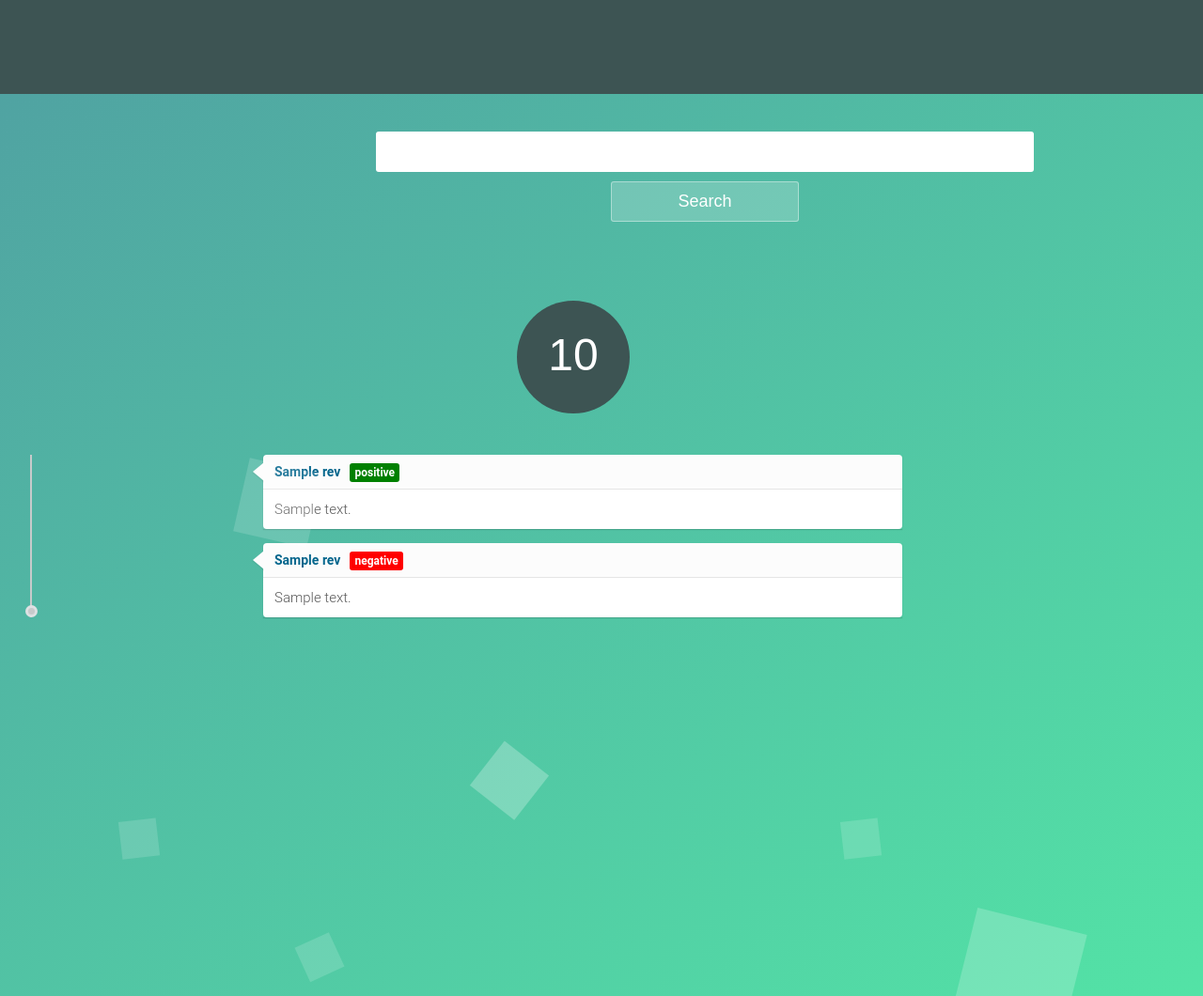
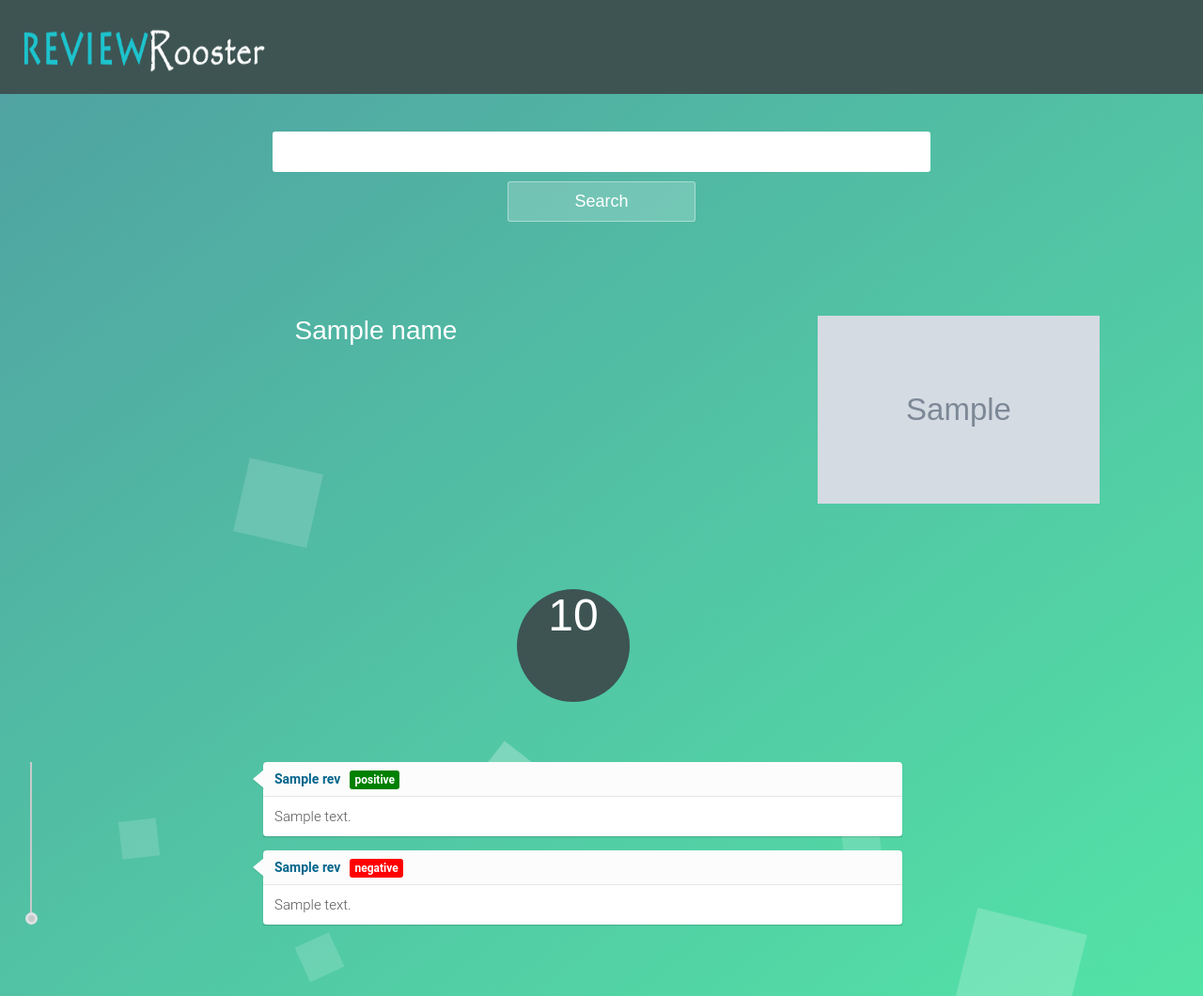
Before and after one commit to masterwayne/RevRoaster, a Django app: template revroaster/templates/revroaster/searchpage2.html in a window 1280 px wide. Shown: the whole page at 94% size. Run offline with Django 3.2, Linux system fonts and the light colour scheme; the template is opened without the code that fills it: most values are stand-ins (such as "Sample title", 1, 10 or a date in 2020); grey boxes marked "Sample" are stand-in pictures; parts of the project's set-up code (start-up, migrations or seed data) failed here and were passed over.

Commit message:
finished changes and bot fully functional with image and name

```diff
--- a/revroaster/sentiment_mod.py
+++ b/revroaster/sentiment_mod.py
@@ -99,7 +99,9 @@ voted_classifier = VoteClassifier(
                                   LinearSVC_classifier,
                                   MNB_classifier,
                                   BernoulliNB_classifier,
-                                  LogisticRegression_classifier)
+                                  LogisticRegression_classifier,
+                                  LinearSVC_classifier,
+                                  SGDC_classifier)
 
 
 
--- a/revroaster/static/revroaster/css/design.css
+++ b/revroaster/static/revroaster/css/design.css
@@ -1,3 +1,11 @@
+#imgmar{
+
+position:absolute;
+margin-top:2%;
+}
+a{
+  text-decoration: none;
+}
 * {
   box-sizing: border-box;
   margin: 0;
@@ -77,10 +85,10 @@ body :-ms-input-placeholder {
   margin: 300px;
   margin-left:400px;
 }
+
 #shift2{
-  position:absolute;
-  margin: 10px;
-  margin-left:200px;
+  position:relative;
+  margin: 20px 0px 0px 0px;
   z-index:2;
 }
 #revshift{
@@ -88,16 +96,48 @@ body :-ms-input-placeholder {
   margin-top: 300px;
   z-index:2;
 }
+
+#please{
+  display:flex;
+  justify-content:space-between;
+  position:relative;
+  margin: 40px 10px 0px 0px;
+  z-index:2;
+}
+ #nameprint{
+  text-decoration: none;
+  margin-left:100px;
+  width:500px;
+  font-family: 'Source Sans Pro', sans-serif;
+  text-align: center;
+  font-size: 28px;
+  color: white;
+  font-weight: 200;
+  margin-top:30px;
+  word-wrap:break-word;
+ }
+
+#imageprint{
+  margin-left:-50px;
+  margin-right: 100px;
+  font-family: 'Source Sans Pro', sans-serif;
+  text-align: center;
+  font-size: 48px;
+  color: white;
+  font-weight: 400;
+  margin-top:30px;
+ }
+
 #confidence{
-  position:absolute;
-  margin: 220px;
-  margin-left:550px;
+  position:relative;
+  margin: 80px 0px 0px 550px;
   z-index:2;
   height:120px;
   width:120px;
   background: #3d5453;
   border-radius: 100%;
 }
+
 #confidenceprint{
   font-family: 'Source Sans Pro', sans-serif;
   text-align: center;
@@ -105,6 +145,11 @@ body :-ms-input-placeholder {
   color: white;
   font-weight: 400;
   margin-top:30px;
+}
+#reviews{
+  position:relative;
+  margin: -320px 0px 0px 0px;
+  z-index:2;
 }
 form {
   padding: 20px 0;
--- a/revroaster/templates/revroaster/searchpage.html
+++ b/revroaster/templates/revroaster/searchpage.html
@@ -8,6 +8,9 @@
 
 <body>
 <div id="wrapper1">
+<div id="imgmar">
+<a href=""><img src="{% static 'revroaster/images/logo.jpeg' %}" height=55px width=300px/></a>
+</div>
   	</div>
 	<div class="wrapper">
 	<ul class="bg-bubbles">
--- a/revroaster/templates/revroaster/searchpage2.html
+++ b/revroaster/templates/revroaster/searchpage2.html
@@ -8,6 +8,9 @@
 
 <body>
 <div id="wrapper1">
+<div id="imgmar">
+<a href="/home"><img src="{% static 'revroaster/images/logo.jpeg' %}" height=55px width=300px/></a>
+</div>
     </div>
   <div id="wrapper2">
   <ul class="bg-bubbles">
@@ -22,6 +25,7 @@
     <li></li>
     <li></li>
   </ul>
+<div>
 <div id="shift2">
 <form method="post" action="/searchurl/" id="shift2">
 
@@ -30,9 +34,18 @@
       <button type="submit">Search</button>
 </form>
 </div>
+<div id="please">
+<div id="nameprint">
+<a href= {{ url }} id="nameprint"> {{ name }}</a>
+</div>
+<div id="imageprint">
+<img src= {{ image }} height=200px width=300px />
+</div>
+</div>
 <div id="confidence">
 <p id="confidenceprint">{{ score }}</p>
 </div>
+<div id="reviews">
 <ul id="comments-list" class="comments-list">
      {% for rev in positive %}
       <li>
@@ -72,5 +85,7 @@
       {% endfor %}
     </ul>
 </div>
+</div>
+</div>
 </body>
 </html>
--- a/revroaster/urls.py
+++ b/revroaster/urls.py
@@ -4,6 +4,7 @@ from .views import BotView
 
 urlpatterns= [
 	url(r'^$',views.home,name='rev'),
+	url(r'^home/$', views.home, name='rev'),
 	url(r'^searchurl/$', views.reviews, name='url'),
     url(r'^ca1b63d49f4e2f1547d15af7c3d8294b6d3d1ae4006916c62c/$',BotView.as_view())
 ]
```
Also changed, not shown: revroaster/views.py (+58 -32 lines), revroaster/static/revroaster/images/logo.jpeg (added), 3 other files.
